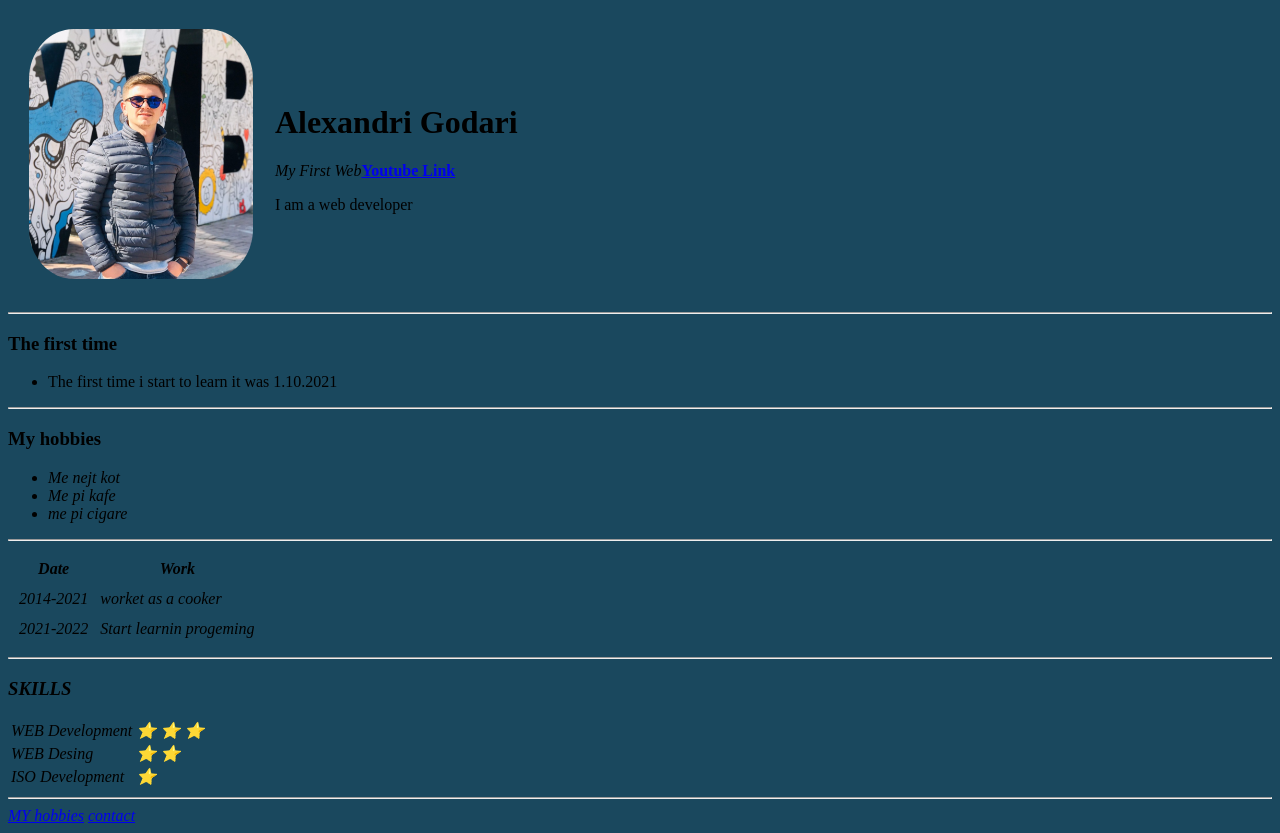
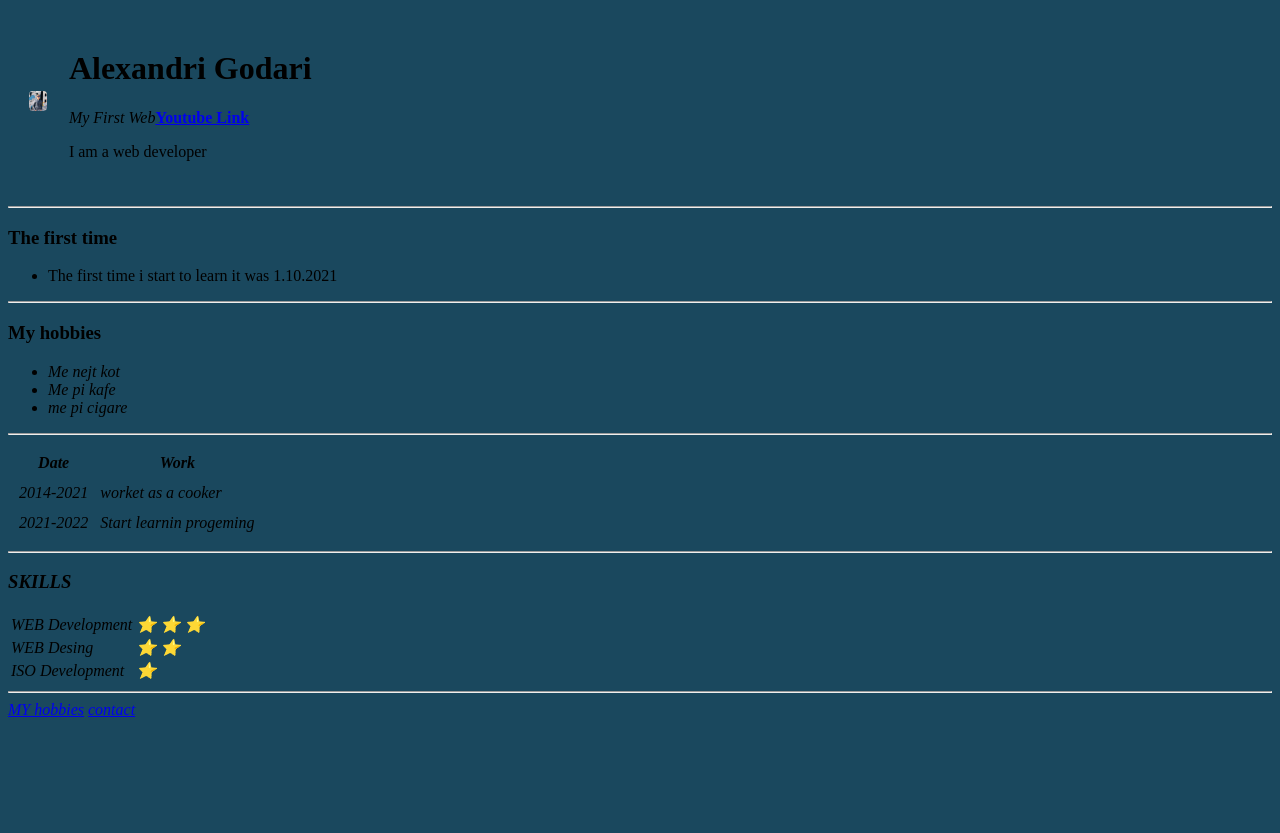
Before and after one commit to alexandri963/my-webpage, a plain HTML site: page index.html in a window 1280 px wide. After the commit the page ends 800 px from the top, so only its background shows below. Drawn offline with Linux system fonts and the light colour scheme.

Commit message:
asdjglajsdlga

```diff
--- a/index.css
+++ b/index.css
@@ -1,5 +1,5 @@
 img {
-    height:250px;
+    height:20px;
 
   border-radius: 20%;
    }
```
